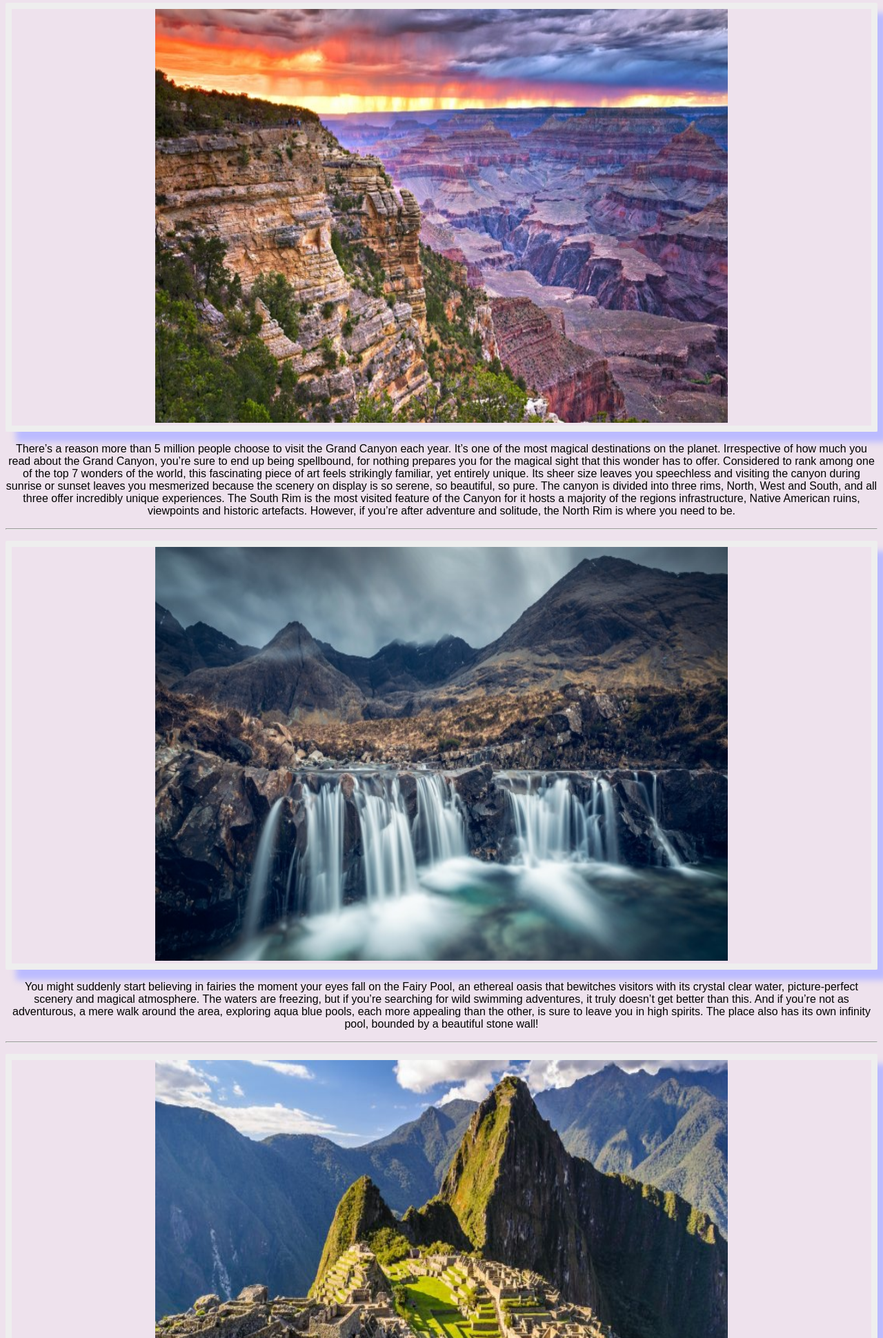
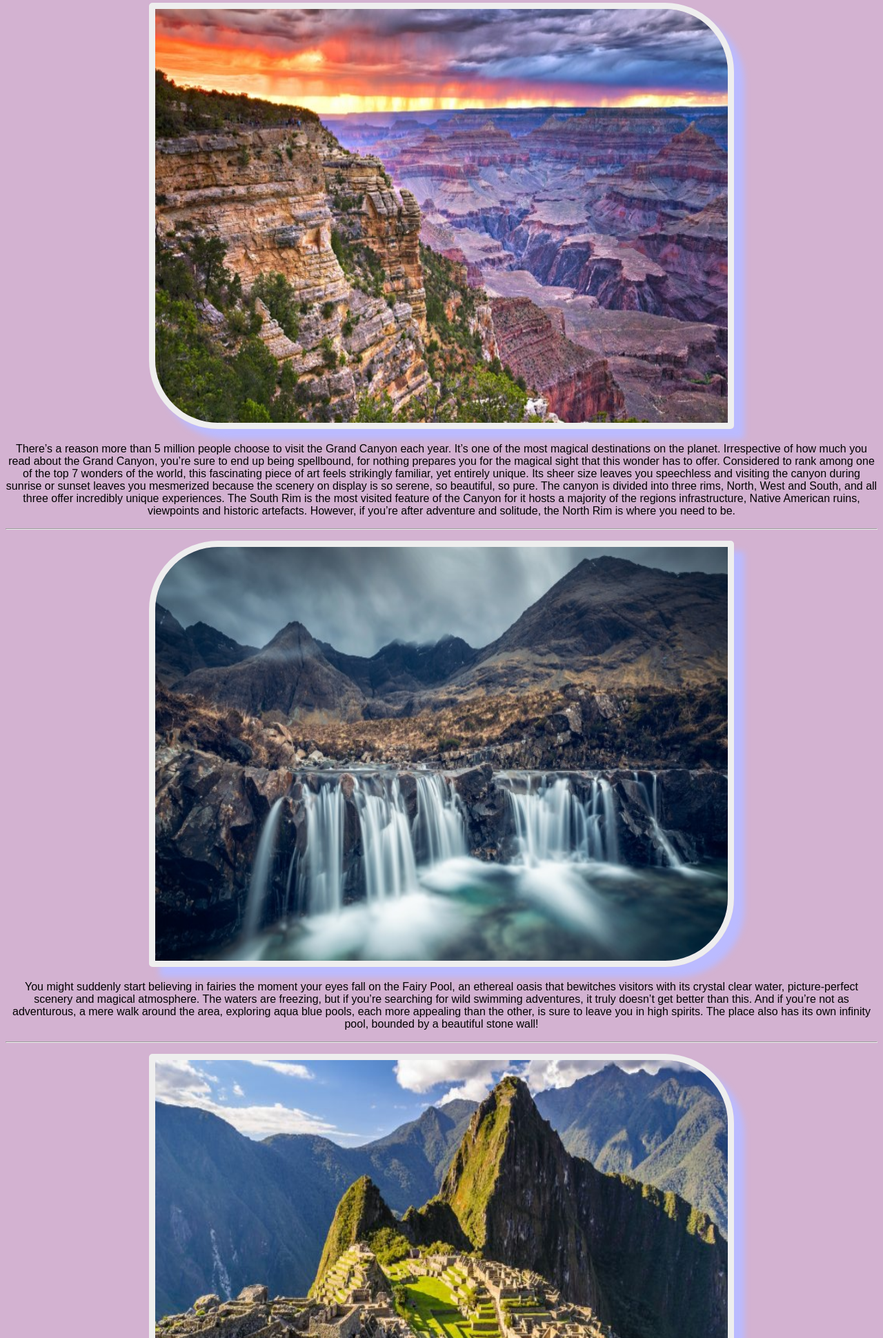
Before and after one commit to Comcast-Round-3-2021-2022/js-assignment-4-html-me-something-salhan12, a website: page index.html in a window 1280 px wide. Shown: the part 860-2800 px from the top of the page at 69% size. Drawn offline with Linux system fonts and the light colour scheme.

Commit message:
added image

```diff
--- a/index.html
+++ b/index.html
@@ -1,8 +1,10 @@
 <!DOCTYPE html>
 <html>
+
 <head>
    <link rel="stylesheet" href="styles.css">
 </head>
+
 <body>
    <header>
       <p id="mainHeading">
@@ -14,61 +16,76 @@
    <!-- Write your HTML in this file! -->
    <main>
       <article>
-            <p style="font-family: Fantasy; box-shadow: 15px 15px 10px #BBF; border-radius: 2px; border: 9px solid #EEE;">
-            <img src="Images/Turkey.jpeg" alt=""
-            width="830"
-            height="600">
+         <img style='box-shadow: 15px 15px 10px #BBF; border-radius: 100px 5px; border: 9px solid #EEE;'
+            src="Images/Turkey.jpeg" alt="" width="830" height="600">
 
          <p>
          <p style="font-family: Fantasy">
-         Cappadocia is a living example of just how odd yet beautiful nature can be. It presents a fantasy-like landscape that looks like it’s been plucked out of a fairy tale, alien-like hills and boulders that seem as if they’ve been transported from another planet. The humans who once lived here used the area’s soft stone to create underground shelters, leaving all kinds of weird architectural wonders in their wake. The lunar landscape is stunning on its own, but the countless hot-air balloons that fill up the sky with shades of red, yellow, orange and cream simply take its beauty to the next level. The Goreme Open Air Museum and its rock-cut churches and the subterranean wonders of Kaymakli are among the best things to see in Cappadocia.
+            Cappadocia is a living example of just how odd yet beautiful nature can be. It presents a fantasy-like
+            landscape that looks like it’s been plucked out of a fairy tale, alien-like hills and boulders that seem as
+            if they’ve been transported from another planet. The humans who once lived here used the area’s soft stone
+            to create underground shelters, leaving all kinds of weird architectural wonders in their wake. The lunar
+            landscape is stunning on its own, but the countless hot-air balloons that fill up the sky with shades of
+            red, yellow, orange and cream simply take its beauty to the next level. The Goreme Open Air Museum and its
+            rock-cut churches and the subterranean wonders of Kaymakli are among the best things to see in Cappadocia.
             <hr width=”300″>
          </p>
          <p class="funParagraph" id="testP">
 
          </p>
 
-            <p style="font-family: Fantasy; box-shadow: 15px 15px 10px #BBF; border-radius: 2px; border: 9px solid #EEE;">
-            <img src="Images/Grand Canyon National Park, USA.jpeg" alt=""
-            width="830"
-            height="600">
+
+         <img style='box-shadow: 15px 15px 10px #BBF; border-radius: 5px 100px; border: 9px solid #EEE;'
+            src="Images/Grand Canyon National Park, USA.jpeg" alt="" width="830" height="600">
          <p>
          <p style="font-family: Fantasy ">
-            There’s a reason more than 5 million people choose to visit the Grand Canyon each year. It’s one of the most magical destinations on the planet. Irrespective of how much you read about the Grand Canyon, you’re sure to end up being spellbound, for nothing prepares you for the magical sight that this wonder has to offer. Considered to rank among one of the top 7 wonders of the world, this fascinating piece of art feels strikingly familiar, yet entirely unique. Its sheer size leaves you speechless and visiting the canyon during sunrise or sunset leaves you mesmerized because the scenery on display is so serene, so beautiful, so pure. The canyon is divided into three rims, North, West and South, and all three offer incredibly unique experiences. The South Rim is the most visited feature of the Canyon for it hosts a majority of the regions infrastructure, Native American ruins, viewpoints and historic artefacts. However, if you’re after adventure and solitude, the North Rim is where you need to be.
+            There’s a reason more than 5 million people choose to visit the Grand Canyon each year. It’s one of the most
+            magical destinations on the planet. Irrespective of how much you read about the Grand Canyon, you’re sure to
+            end up being spellbound, for nothing prepares you for the magical sight that this wonder has to offer.
+            Considered to rank among one of the top 7 wonders of the world, this fascinating piece of art feels
+            strikingly familiar, yet entirely unique. Its sheer size leaves you speechless and visiting the canyon
+            during sunrise or sunset leaves you mesmerized because the scenery on display is so serene, so beautiful, so
+            pure. The canyon is divided into three rims, North, West and South, and all three offer incredibly unique
+            experiences. The South Rim is the most visited feature of the Canyon for it hosts a majority of the regions
+            infrastructure, Native American ruins, viewpoints and historic artefacts. However, if you’re after adventure
+            and solitude, the North Rim is where you need to be.
          </p>
          <hr width=”300″>
 
          <p>
-            <p style="font-family: Fantasy; box-shadow: 15px 15px 10px #BBF; border-radius: 2px; border: 9px solid #EEE;">
-           <img src="Images/The fairy Pools. Isle of Skye, Scotland.jpeg" alt=""
-           width="830"
-           height="600">
+            <img style='box-shadow: 15px 15px 10px #BBF; border-radius: 100px 5px; border: 9px solid #EEE;'
+               src="Images/The fairy Pools. Isle of Skye, Scotland.jpeg" alt="" width="830" height="600">
          </p>
 
          <p>
          <p style="font-family: Fantasy ">
-            You might suddenly start believing in fairies the moment your eyes fall on the Fairy Pool, an ethereal oasis that bewitches visitors with its crystal clear water, picture-perfect scenery and magical atmosphere. The waters are freezing, but if you’re searching for wild swimming adventures, it truly doesn’t get better than this. And if you’re not as adventurous, a mere walk around the area, exploring aqua blue pools, each more appealing than the other, is sure to leave you in high spirits. The place also has its own infinity pool, bounded by a beautiful stone wall!
+            You might suddenly start believing in fairies the moment your eyes fall on the Fairy Pool, an ethereal oasis
+            that bewitches visitors with its crystal clear water, picture-perfect scenery and magical atmosphere. The
+            waters are freezing, but if you’re searching for wild swimming adventures, it truly doesn’t get better than
+            this. And if you’re not as adventurous, a mere walk around the area, exploring aqua blue pools, each more
+            appealing than the other, is sure to leave you in high spirits. The place also has its own infinity pool,
+            bounded by a beautiful stone wall!
          </p>
          <hr width=”300″>
 
          <p>
-            <p style="font-family: Fantasy; box-shadow: 15px 15px 10px #BBF; border-radius: 2px; border: 9px solid #EEE;">
-            <img src="Images/Machu Picchu, Peru.jpeg" alt=""
-            width="830"
-            height="600">
+            <img style='box-shadow: 15px 15px 10px #BBF; border-radius: 5px 100px; border: 9px solid #EEE;'
+               src="Images/Machu Picchu, Peru.jpeg" alt="" width="830" height="600">
          </p>
 
          <p>
          <p style="font-family: Fantasy ">
-          There’s the great Machu Picchu, the so-called lost civilization of the Incas. Machu Picchu was built around the year 1450 and was occupied for almost 100 years before the Spanish Conquest. This mesmerizing city was never discovered by the Spaniards and was literally forgotten until the early 20th century, meaning that most of its architectural wonders still remain intact. The hike up the hills is an adventure in itself, and this mysterious city looks most beautiful from the Inca Trail lookout point.
+            There’s the great Machu Picchu, the so-called lost civilization of the Incas. Machu Picchu was built around
+            the year 1450 and was occupied for almost 100 years before the Spanish Conquest. This mesmerizing city was
+            never discovered by the Spaniards and was literally forgotten until the early 20th century, meaning that
+            most of its architectural wonders still remain intact. The hike up the hills is an adventure in itself, and
+            this mysterious city looks most beautiful from the Inca Trail lookout point.
          </p>
          <hr width=”300″>
 
          <p>
-            <p style="font-family: Fantasy; box-shadow: 15px 15px 10px #BBF; border-radius: 3px; border: 10px solid #EEE;">
-          <img src="Images/Hobbiton New Zealand.jpeg" alt=""
-          width="830"
-          height="600">
+            <img style='box-shadow: 15px 15px 10px #BBF; border-radius: 100px 5px; border: 9px solid #EEE;'
+               src="Images/Hobbiton New Zealand.jpeg" alt="" width="830" height="600">
          </p>
 
 
@@ -76,14 +93,22 @@
 
          <p>
          <p style="font-family: Fantasy ">
-            Lastly, one of the most photogenic places in New Zealand is actually a movie set — Hobbiton, from the popular ‘Lord of the Rings’ series! Hobbiton village was filmed on green farmlands in the North Island of New Zealand, and fans will be thrilled to know that they’ve kept the entire movie set from the Shire intact for people to tour. The current Shire movie set you see today has 44 hobbit homes, farms, and gardens, and covers 5 hectares (12 acres)!
+            Lastly, one of the most photogenic places in New Zealand is actually a movie set — Hobbiton, from the
+            popular ‘Lord of the Rings’ series! Hobbiton village was filmed on green farmlands in the North Island of
+            New Zealand, and fans will be thrilled to know that they’ve kept the entire movie set from the Shire intact
+            for people to tour. The current Shire movie set you see today has 44 hobbit homes, farms, and gardens, and
+            covers 5 hectares (12 acres)!
          </p>
 
          <hr width=”300″>
 
          <p>
-            <p style= "font-size: larger; font-family: 'Times New Roman', Times, serif;">
-         Each of these places leave you speechless with their beauty, mystery and ingenuity, making you wonder just how many secrets this beautiful planet still has in store for us. Exploring the most beautiful places in the world is a time-consuming affair, for there are so many destinations that could make your list, but each experience is sure to be incredible, fascinating and extremely rewarding. I personally can not wait to visit these places! Especially, The Hobbiton as I am a huge fan of The Lord Of The Rings/The Hobbit Movies.
+         <p style="font-size: larger; font-family: 'Times New Roman', Times, serif;">
+            Each of these places leave you speechless with their beauty, mystery and ingenuity, making you wonder just
+            how many secrets this beautiful planet still has in store for us. Exploring the most beautiful places in the
+            world is a time-consuming affair, for there are so many destinations that could make your list, but each
+            experience is sure to be incredible, fascinating and extremely rewarding. I personally can not wait to visit
+            these places! Especially, The Hobbiton as I am a huge fan of The Lord Of The Rings/The Hobbit Movies.
          </p>
 
       </article>
@@ -105,4 +130,5 @@
 
 
 </body>
+
 </html>
--- a/styles.css
+++ b/styles.css
@@ -1,7 +1,7 @@
 /* Write your CSS here! */
 body{
     text-align:center;
-    background-color: rgb(238, 226, 237);
+    background-color: rgb(211, 178, 209);
 }
 #mainHeading{
 
```
Lines whose indentation alone changed are shown as unchanged.
